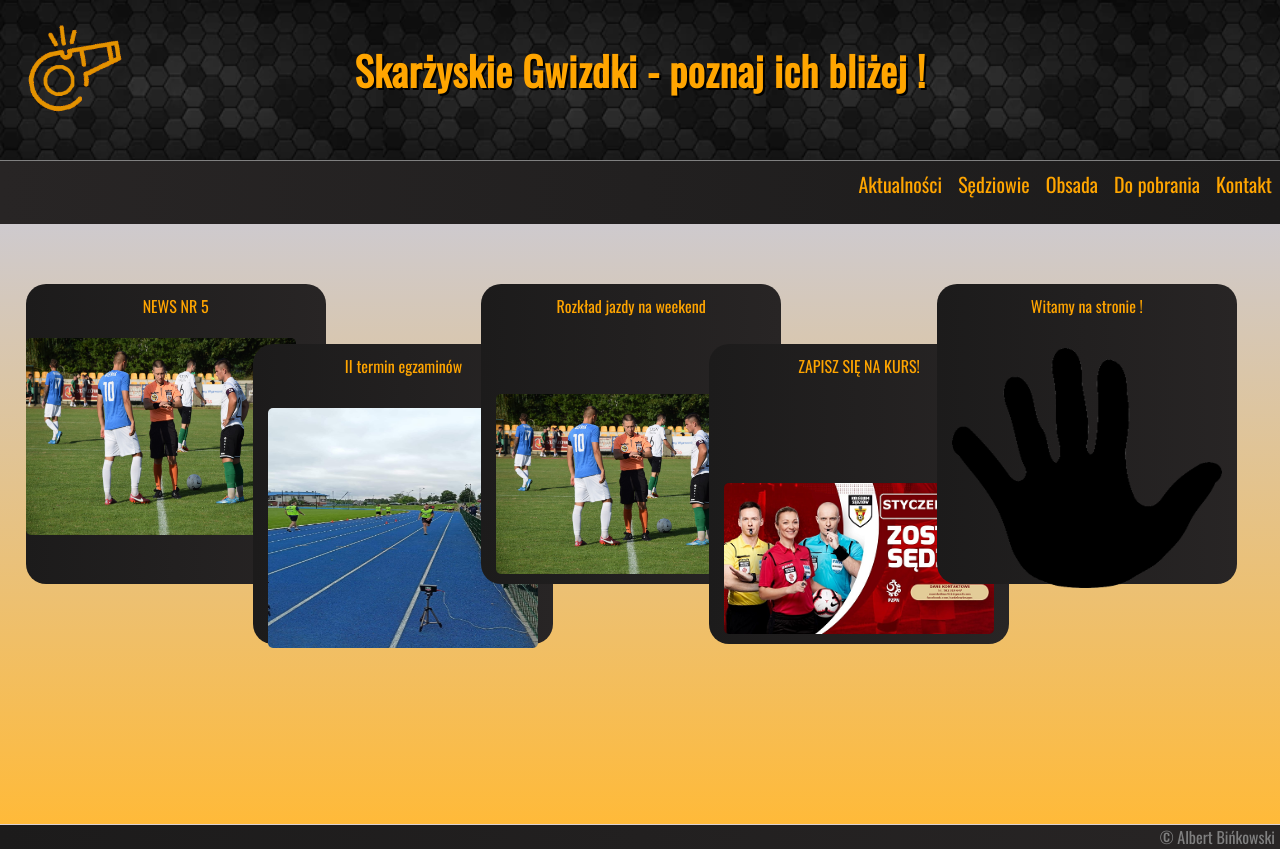
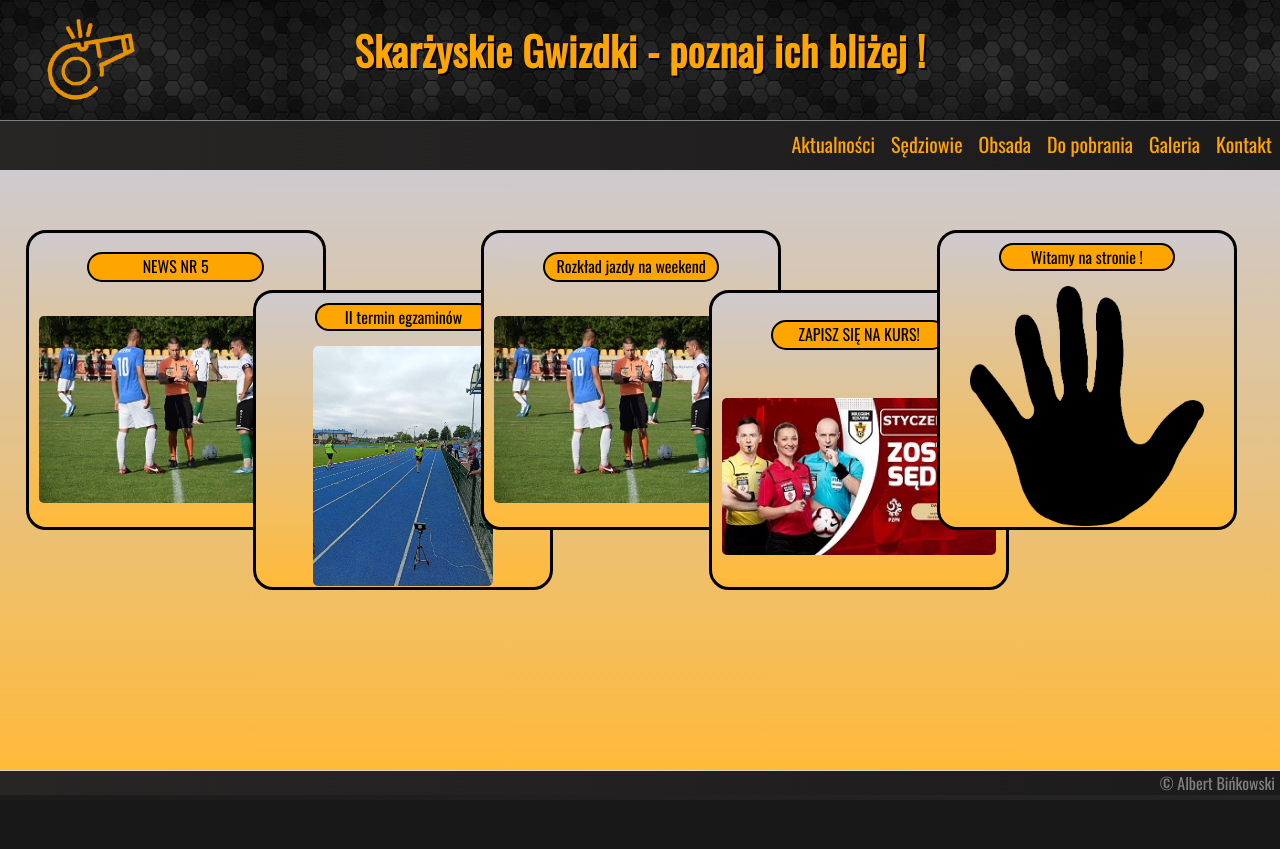
Before and after one commit to AlbertB93/SkoRefs, a PHP site: page / in a window 1280 px wide. After the commit the page ends 800 px from the top, so only its background shows below. Run offline with PHP 8.4, Linux system fonts and the light colour scheme.

Commit message:
changes views in index.html - grid + colours

```diff
--- a/index.html
+++ b/index.html
@@ -30,6 +30,7 @@
         <a href="pages/refs.html">Sędziowie</a>
         <a href="pages/cast.html">Obsada</a>
         <a href="pages/toDownload.html">Do pobrania</a>
+        <a href="pages/cast.html">Galeria</a>
         <a href="pages/contact.html">Kontakt</a>
     </nav>
 
@@ -43,25 +44,25 @@
             </article>
             <article id="article--4">
                 <a href="pages/news/news003.html">II termin egzaminów</a>
-                <div class="article--image"></div>
+                <div class="article--image">
                     <img src="images/egzaminyBoisko.jpg" alt="FELEK" class="article--image--file">
                 </div>
             </article>
             <article id="article--3">
                 <a href="pages/news/news003.html">Rozkład jazdy na weekend</a>
-                <div class="article--image"></div>
+                <div class="article--image">
                 <img src="images/testObsada.jpg" alt="FELEK" class="article--image--file">
                 </div>
             </article>
             <article id="article--2">
                 <a href="pages/news/news001.html">ZAPISZ SIĘ NA KURS!</a>
-                <div class="article--image"></div>
-                <img src="images/kurs2.png" alt="FELEK" class="article--image--file">
+                <div class="article--image">
+                    <img src="images/kurs2.jpg" alt="FELEK" class="article--image--file">
                 </div>
             </article>
             <article id="article--1">
                 <a href="pages/news/news001.html">Witamy na stronie !</a>
-                <div class="article--image"></div>
+                <div class="article--image">
                     <img src="images/hand.png" alt="FELEK" class="article--image--file">
                 </div>
             </article>
--- a/style.css
+++ b/style.css
@@ -29,22 +29,21 @@ header {
     background-image: url(images/tlo-header-4.webp);
     background-size: contain;
     display: flex;
-    height: 20vh;
+    height: 120px;
     width: 100%;
     justify-content: center;
     align-items: center;
 }
 
 .header--logo {
-
-    height: 16vh;
-    width: 10vw;
+    height: 120px;
+    width: 160px;
     position: absolute;
+    top: 10px;
     left: 12px;
 }
 
 .header--logo--img {
-
     display: block;
     max-height: 80%;
     max-width: 80%;
@@ -66,16 +65,10 @@ h1 {
 nav {
     border-top: solid 1px grey;
     background: linear-gradient(to left, rgb(28, 27, 27), rgb(40, 37, 37));
-/*     background-image: url(images/tlo-header-4.webp);
-    background-size: contain; */
-    color: #1f2232;
     display: flex;
     justify-content: right;
-/*     position: fixed;
-    bottom: 600px;
-    left: 1050px; */
     font-size: 20px;
-    height: 8vh;
+    height: 50px;
     padding: 1rem 0.5 rem;
     width: 100%;
 }
@@ -98,15 +91,18 @@ main {
 /*     background: linear-gradient(to top, rgb(206, 202, 206), rgba(235, 202, 15, 0.555)); */
 
     background: linear-gradient(to bottom, rgb(206, 202, 206), rgb(255, 186, 57));
-    min-height: 420px;
+    max-height: 600px;
+/*     min-height: 400px; */
 }
 
 
 footer {
     border-top: solid 1px var(--color-decorate);
     color: grey;
-    position: relative;
+    background: linear-gradient(to left, rgb(28, 27, 27), rgb(40, 37, 37));
+    position: absolute;
     text-align: right;
+    max-height: 30px;
     padding-right: 5px;
     width: 100%;
 }
@@ -123,37 +119,47 @@ footer {
 }
 
 article {
-    background: linear-gradient(to right, rgb(28, 27, 27), rgb(40, 37, 37));
+    border: solid 3px black;
+    background: linear-gradient(to bottom, rgb(206, 202, 206), rgb(255, 186, 57));
     border-radius: 20px;
     display: flex;
     flex-direction: column;
+    justify-content: space-around;
+    align-items: center;
     height: 300px;
     width: 300px;
 }
 
 article a {
+    border: solid 2px black;
+    background-color: orange;
+    border-radius: 20px;
+    height: 30px;
+    width: 60%;
     text-align: center;
     text-decoration: none;
-    color: orange;
+    color: black;
     margin-top: 10px;
 }
 
 article a:hover {
-    color: grey;
+        background-color: black;
+    color: white;
 }
 
 .article--image {
-    margin: 10px auto;
+    margin: 15px 10px;
+    border-radius: 5px;
+    max-height: 240px;
+    max-width: 280px;
+
+}
+
+.article--image--file {
+
     border-radius: 5px;
     height: 100%;
     width: 100%;
-}
-
-.article--image--file {
-    margin: 10px auto;
-    border-radius: 5px;
-    height: 80%;
-    width: 90%;
 }
 
 
@@ -164,6 +170,7 @@ article a:hover {
 }
 
 #article--2{
+
     grid-column: 5/6;
     grid-row: 3/4;
 }
```
Also changed, not shown: images/kurs.jpg, images/kurs2.jpg (added), images/kurs2.png (deleted), images/testObsada.jpg.
